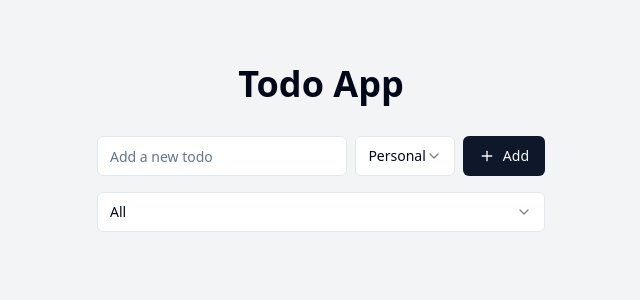
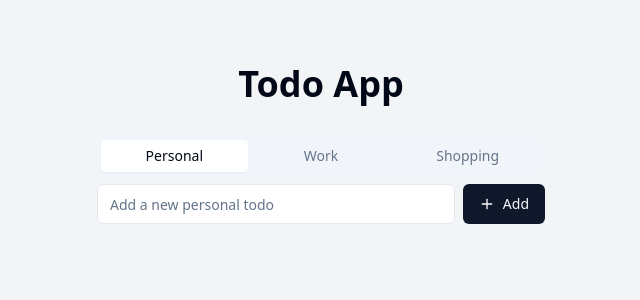
Before and after one commit to GPT-Engineer-App/tasky-owl, a React (Vite) app: page / in a window 1280 px wide. Shown: the top 300 px of the page, without its empty margins (319-959 px from the left). Built offline with nearby package versions, Linux system fonts and the light colour scheme.

Commit message:
Add tabs component
Implement a tabs component to enhance navigation and organization within the application.
[skip gpt_engineer]

```diff
--- a/src/pages/Index.jsx
+++ b/src/pages/Index.jsx
@@ -1,19 +1,18 @@
 import { useState } from 'react';
-import { Plus, Tag } from 'lucide-react';
+import { Plus } from 'lucide-react';
 import { Button } from '@/components/ui/button';
 import { Input } from '@/components/ui/input';
-import { Select, SelectContent, SelectItem, SelectTrigger, SelectValue } from '@/components/ui/select';
+import { Tabs, TabsContent, TabsList, TabsTrigger } from '@/components/ui/tabs';
 import TodoList from '../components/TodoList';
 
 const Index = () => {
   const [todos, setTodos] = useState([]);
   const [newTodo, setNewTodo] = useState('');
-  const [newCategory, setNewCategory] = useState('personal');
-  const [filter, setFilter] = useState('all');
+  const [activeTab, setActiveTab] = useState('personal');
 
   const addTodo = () => {
     if (newTodo.trim() !== '') {
-      setTodos([...todos, { id: Date.now(), text: newTodo, completed: false, category: newCategory }]);
+      setTodos([...todos, { id: Date.now(), text: newTodo, completed: false, category: activeTab }]);
       setNewTodo('');
     }
   };
@@ -34,57 +33,70 @@ const Index = () => {
     setTodos(todos.filter(todo => todo.id !== id));
   };
 
-  const filteredTodos = todos.filter(todo => {
-    if (filter === 'all') return true;
-    if (filter === 'active') return !todo.completed;
-    if (filter === 'completed') return todo.completed;
-    return todo.category === filter;
-  });
+  const filteredTodos = todos.filter(todo => todo.category === activeTab);
 
   return (
     <div className="min-h-screen flex flex-col items-center justify-start pt-16 bg-gray-100">
       <div className="w-full max-w-md">
         <h1 className="text-4xl font-bold mb-8 text-center">Todo App</h1>
+        <Tabs value={activeTab} onValueChange={setActiveTab} className="w-full mb-4">
+          <TabsList className="grid w-full grid-cols-3">
+            <TabsTrigger value="personal">Personal</TabsTrigger>
+            <TabsTrigger value="work">Work</TabsTrigger>
+            <TabsTrigger value="shopping">Shopping</TabsTrigger>
+          </TabsList>
+          <TabsContent value="personal">
             <div className="flex mb-4">
               <Input
                 type="text"
                 value={newTodo}
                 onChange={(e) => setNewTodo(e.target.value)}
                 onKeyPress={handleKeyPress}
-            placeholder="Add a new todo"
+                placeholder="Add a new personal todo"
                 className="flex-grow mr-2"
               />
-          <Select value={newCategory} onValueChange={setNewCategory}>
-            <SelectTrigger className="w-[120px] mr-2">
-              <SelectValue placeholder="Category" />
-            </SelectTrigger>
-            <SelectContent>
-              <SelectItem value="personal">Personal</SelectItem>
-              <SelectItem value="work">Work</SelectItem>
-              <SelectItem value="shopping">Shopping</SelectItem>
-            </SelectContent>
-          </Select>
               <Button onClick={addTodo}>
                 <Plus className="h-4 w-4 mr-2" />
                 Add
               </Button>
             </div>
-        <div className="mb-4">
-          <Select value={filter} onValueChange={setFilter}>
-            <SelectTrigger className="w-full">
-              <SelectValue placeholder="Filter todos" />
-            </SelectTrigger>
-            <SelectContent>
-              <SelectItem value="all">All</SelectItem>
-              <SelectItem value="active">Active</SelectItem>
-              <SelectItem value="completed">Completed</SelectItem>
-              <SelectItem value="personal">Personal</SelectItem>
-              <SelectItem value="work">Work</SelectItem>
-              <SelectItem value="shopping">Shopping</SelectItem>
-            </SelectContent>
-          </Select>
+            <TodoList todos={filteredTodos} toggleTodo={toggleTodo} deleteTodo={deleteTodo} />
+          </TabsContent>
+          <TabsContent value="work">
+            <div className="flex mb-4">
+              <Input
+                type="text"
+                value={newTodo}
+                onChange={(e) => setNewTodo(e.target.value)}
+                onKeyPress={handleKeyPress}
+                placeholder="Add a new work todo"
+                className="flex-grow mr-2"
+              />
+              <Button onClick={addTodo}>
+                <Plus className="h-4 w-4 mr-2" />
+                Add
+              </Button>
             </div>
             <TodoList todos={filteredTodos} toggleTodo={toggleTodo} deleteTodo={deleteTodo} />
+          </TabsContent>
+          <TabsContent value="shopping">
+            <div className="flex mb-4">
+              <Input
+                type="text"
+                value={newTodo}
+                onChange={(e) => setNewTodo(e.target.value)}
+                onKeyPress={handleKeyPress}
+                placeholder="Add a new shopping todo"
+                className="flex-grow mr-2"
+              />
+              <Button onClick={addTodo}>
+                <Plus className="h-4 w-4 mr-2" />
+                Add
+              </Button>
+            </div>
+            <TodoList todos={filteredTodos} toggleTodo={toggleTodo} deleteTodo={deleteTodo} />
+          </TabsContent>
+        </Tabs>
       </div>
     </div>
   );
```
Lines whose indentation alone changed are shown as unchanged.
